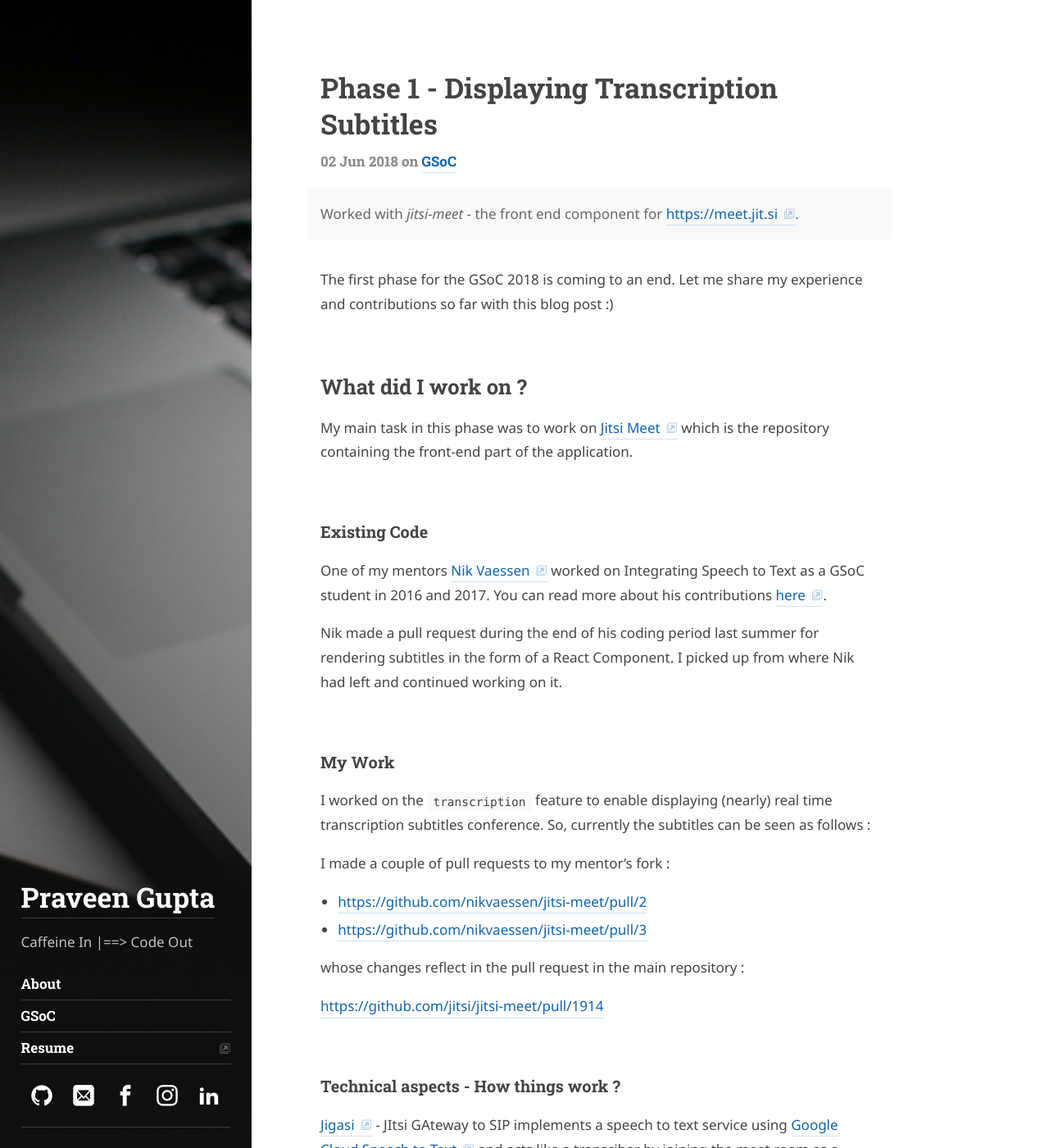
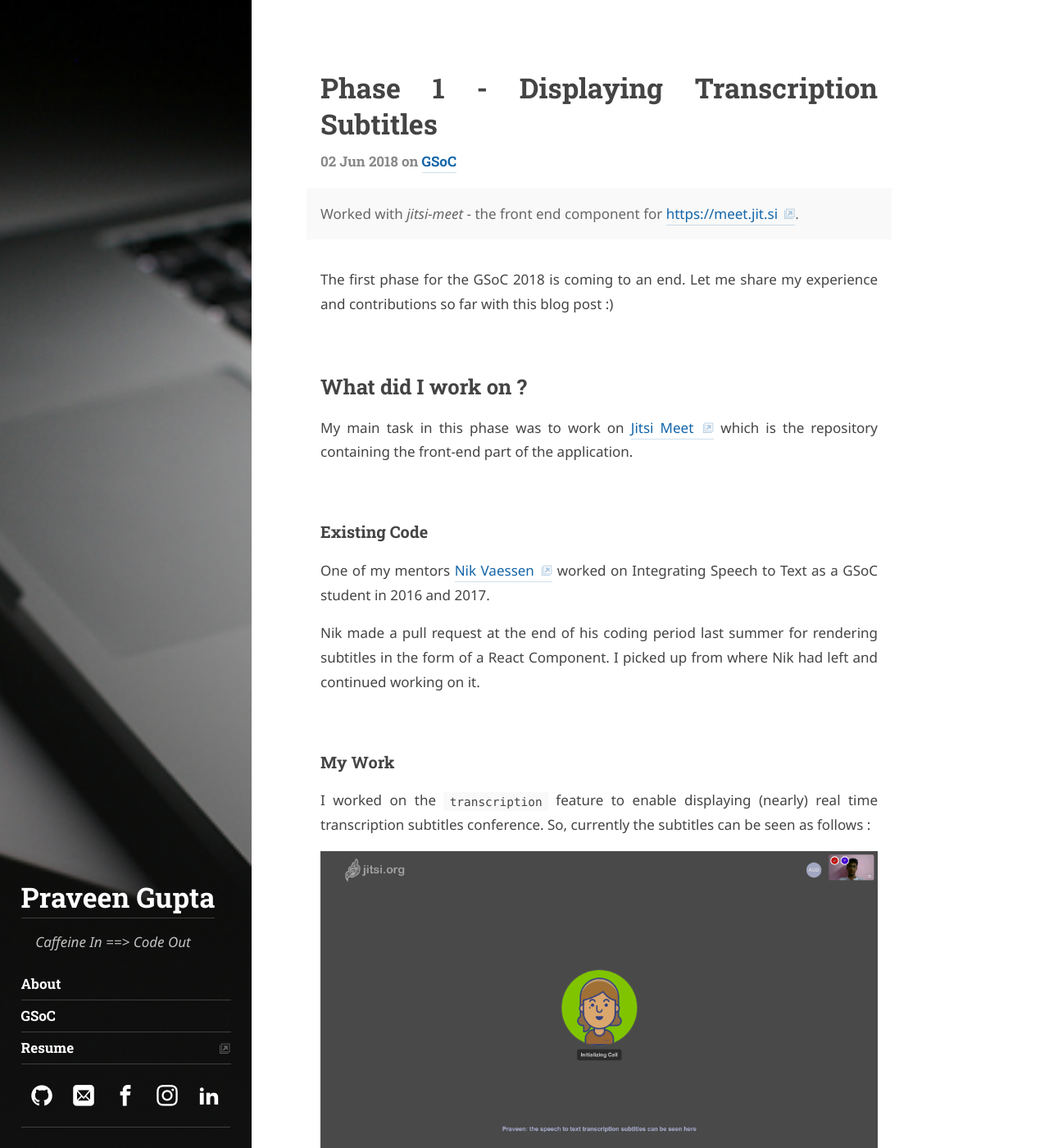
Before and after one commit to pvgupta24/pvgupta24.github.io, a Jekyll site: the page built from _posts/2018-06-02-gsoc18-phase-1.md, in a window 1280 px wide and 1400 px high. Shown: the whole window at 82% size. Built offline with Jekyll 4.4.1, drawn with Linux system fonts in a browser that asks for light colours; some web fonts are replaced; some of the changed text lies outside the part shown.

Commit message:
Blog updates and minor fixes

```diff
--- a/_config.yml
+++ b/_config.yml
@@ -33,13 +33,14 @@
 
 # A shorter description for the sidebar.
 tagline:               >
-  Caffeine In  &#124;==>  Code Out
+  &nbsp; &nbsp; *Caffeine In  ==>  Code Out*
+# &#124; - |
 
 # A list of keywords for your blog
 keywords:              [pvgupta24, NITK, Computer, Engineering]
 
 # Used by jekyll-seo-tag...
-logo:                  /assets/icons/icon.png
+logo:                  /assets/icons/favicon.png
 
 # This should be the same author as first entry in `_data/authors.yml`.
 # Duplication is necessary due to the `jekyll-feed`, `jekyll-seo-tag` plugin.
@@ -85,6 +86,9 @@
 
 # The font used for headings. Expects a string that is a valid CSS font-family value.
 font_heading:          Roboto Slab, Helvetica, Arial, sans-serif
+
+# The default text alignment used for the site. Expects left|right|center|justify|initial|inherit.
+text_align: justify
 
 # 3rd Party Integrations
 # ----------------------------------------------------------------------------------------
--- a/_includes/styles/style.scss
+++ b/_includes/styles/style.scss
@@ -20,9 +20,11 @@
 
 {% assign font_heading = site.font_heading | default:"'Roboto Slab', Helvetica, Arial, sans-serif" %}
 {% assign font =         site.font         | default:"'Noto Sans', Helvetica, Arial, sans-serif" %}
+{% assign text_align =   site.text_align   | default:"justify" %}
 
 $font-family-heading: {{ font_heading }};
 $font-family: {{ font }};
+$text-justify: {{ text_align }};
 
 @import "variables";
 @import "my-variables";
@@ -71,6 +73,8 @@
       h1, h2, h3, h4, h5, h6, .h1, .h2, .h3, .h4, .h5, .h6, .heading {
         font-family: {{ font_heading }};
       }
+
+      text-align: {{ text_align }}
     }
   {% endunless %}
 {% else %}
@@ -109,6 +113,7 @@
 
   html {
     font-family: {{ font }};
+    text-align: {{ text_align }}
   }
 
   h1, h2, h3, h4, h5, h6, .h1, .h2, .h3, .h4, .h5, .h6, .heading {
--- a/_js/lib/version.js
+++ b/_js/lib/version.js
@@ -1,2 +1 @@
-console.log(' __  __                __                                     __         \r\n\/\\ \\\/\\ \\              \/\\ \\             __                    \/\\ \\        \r\n\\ \\ \\_\\ \\   __  __    \\_\\ \\      __   \/\\_\\      __       ___ \\ \\ \\\/\'\\    \r\n \\ \\  _  \\ \/\\ \\\/\\ \\   \/\'_` \\   \/\'__`\\ \\\/\\ \\   \/\'__`\\    \/\'___\\\\ \\ , <    \r\n  \\ \\ \\ \\ \\\\ \\ \\_\\ \\ \/\\ \\L\\ \\ \/\\  __\/  \\ \\ \\ \/\\ \\L\\.\\_ \/\\ \\__\/ \\ \\ \\\\`\\  \r\n   \\ \\_\\ \\_\\\\\/`____ \\\\ \\___,_\\\\ \\____\\ _\\ \\ \\\\ \\__\/.\\_\\\\ \\____\\ \\ \\_\\ \\_\\\r\n    \\\/_\/\\\/_\/ `\/___\/> \\\\\/__,_ \/ \\\/____\/\/\\ \\_\\ \\\\\/__\/\\\/_\/ \\\/____\/  \\\/_\/\\\/_\/\r\n                \/\\___\/                \\ \\____\/                           \r\n                \\\/__\/                  \\\/___\/                            \n\n');
-console.log('Powered by Hydejack v7.5.1 <https://qwtel.com/hydejack/>');
+console.log("Website : pvgupta24.github.io");
--- a/_posts/2018-06-02-phase 1.md
+++ b/_posts/2018-06-02-gsoc18-phase-1.md
@@ -16,9 +16,8 @@
 ### Existing Code
 One of my mentors [Nik Vaessen](https://github.com/nikvaessen) worked on
 Integrating Speech to Text as a GSoC student in 2016 and 2017.
-You can read more about his contributions [here](https://nikvaessen.github.io).
 
-Nik made a pull request during the end of his coding period last summer for rendering
+Nik made a pull request at the end of his coding period last summer for rendering
 subtitles in the form of a React Component. I picked up from where Nik had left
 and continued working on it.
 
@@ -26,15 +25,14 @@
 I worked on the `transcription` feature to enable displaying (nearly) real time transcription
 subtitles conference. So, currently the subtitles can be seen as follows :
 
-<!-- Add youtube embed here -->
+![Subtitles](/assets/img/blog/gsoc18-phase-1/subtitles.png)
 
 I made a couple of pull requests to my mentor's fork :
-- [https://github.com/nikvaessen/jitsi-meet/pull/2]()
-- [https://github.com/nikvaessen/jitsi-meet/pull/3]()
+- [https://github.com/nikvaessen/jitsi-meet/pull/2](https://github.com/nikvaessen/jitsi-meet/pull/2)
+- [https://github.com/nikvaessen/jitsi-meet/pull/3](https://github.com/nikvaessen/jitsi-meet/pull/3)
 
-whose changes reflect in the pull request in the main repository :
-
-[https://github.com/jitsi/jitsi-meet/pull/1914]()
+whose changes reflect in the pull request in the main repository :<br>
+[https://github.com/jitsi/jitsi-meet/pull/1914](https://github.com/jitsi/jitsi-meet/pull/1914)
 
 ### Technical aspects - How things work ?
 [Jigasi](https://github.com/jitsi/jigasi) - JItsi GAteway to SIP implements a speech to text
```
Also changed, not shown: other parts of _posts/2018-06-02-gsoc18-phase-1.md (+19 -6 lines), _featured_tags/gsoc.md (+2 -2 lines), _includes/header.txt (deleted, +0 -13 lines), _posts/2018-05-02-gsoc18-phase-0.md (added, +48 -0 lines), README.md, assets/icons/favicon.ico, assets/icons/icon.png (added), assets/img/blog/gsoc18-phase-0/jitsi-gsoc.png (added), assets/img/blog/gsoc18-phase-1/subtitles.png (added), assets/js/hydejack-7.5.1.js.
